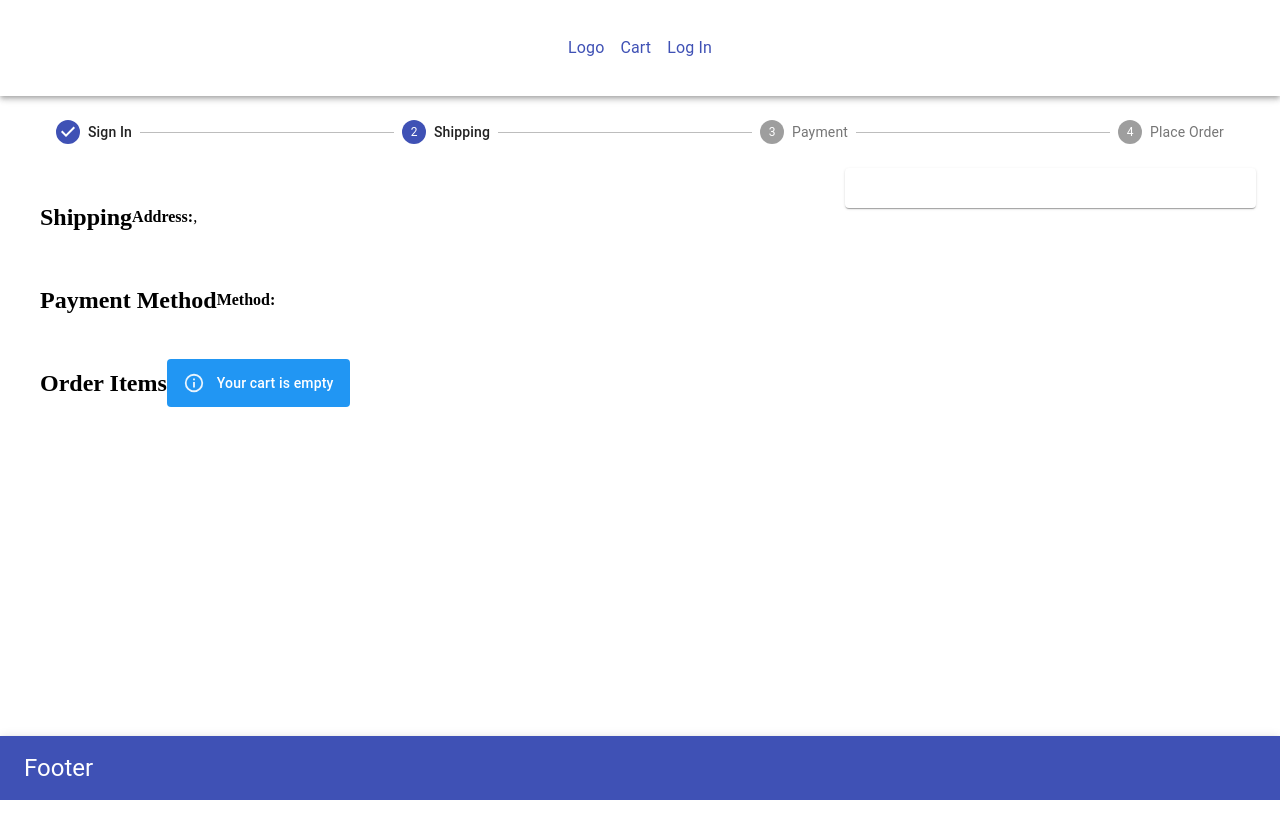
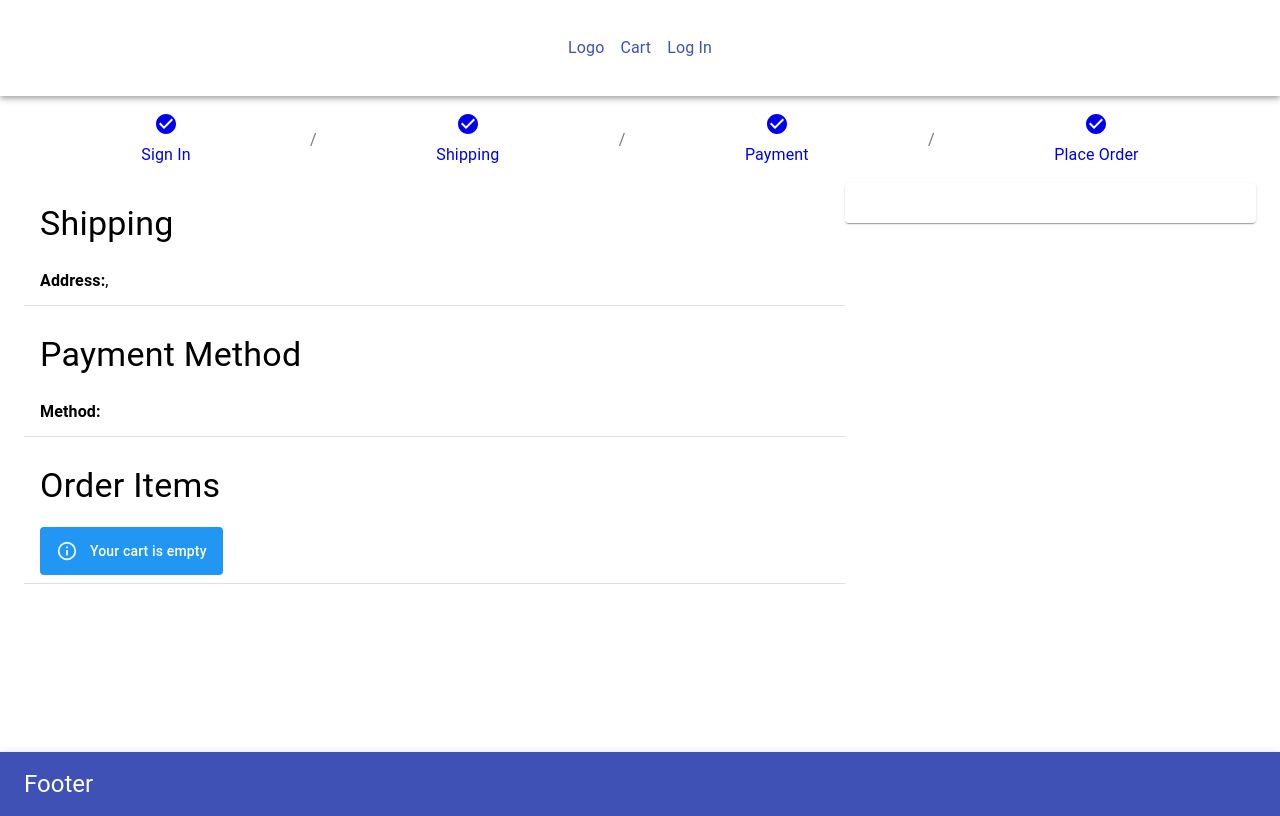
Before and after one commit to ARodriguezHacks/le-magasin-shop, a React (Create React App) app in the folder frontend/: page /placeorder in a window 1280 px wide. Built offline with nearby package versions, Linux system fonts and the light colour scheme.

Commit message:
Update PlaceOrderScreen grid

```diff
--- a/frontend/src/components/CheckoutSteps.js
+++ b/frontend/src/components/CheckoutSteps.js
@@ -1,24 +1,79 @@
-import React, { useState } from "react";
+import React from "react";
 import { Link } from "react-router-dom";
-import { Stepper, Step, StepLabel } from "@material-ui/core";
+import { Breadcrumbs, Typography } from "@material-ui/core";
+import CheckCircleIcon from "@material-ui/icons/CheckCircle";
+import { makeStyles } from "@material-ui/core/styles";
 
-function getSteps() {
-  return ["Sign In", "Shipping", "Payment", "Place Order"];
-}
+const useStyles = makeStyles({
+  space: {
+    "& .MuiBreadcrumbs-ol": {
+      justifyContent: "space-around",
+      maxWidth: "90%",
+      margin: "1em auto",
+    },
+    "& .MuiBreadcrumbs-li": {
+      textAlign: "center",
+    },
+  },
+});
 
 const CheckoutSteps = ({ step1, step2, step3, step4 }) => {
-  const [activeStep, setActiveStep] = useState(1);
-  const steps = getSteps();
-
+  const classes = useStyles();
   return (
-    <Stepper activeStep={activeStep}>
-      {steps.map((label) => (
-        <Step key={label}>
-          <StepLabel>{label}</StepLabel>
-        </Step>
-      ))}
-      {/* {step1 ? <Link to="/login">Sign In</Link> : <span>Sign In</span>} */}
-    </Stepper>
+    <Breadcrumbs aria-label="breadcrumb" className={classes.space}>
+      <span>
+        {step1 ? (
+          <Link to="/login">
+            <CheckCircleIcon />
+            <Typography>Sign In</Typography>
+          </Link>
+        ) : (
+          <>
+            <CheckCircleIcon color="disabled" />
+            <Typography>Sign In</Typography>
+          </>
+        )}
+      </span>
+      <span>
+        {step2 ? (
+          <Link to="/shipping">
+            <CheckCircleIcon />
+            <Typography>Shipping</Typography>
+          </Link>
+        ) : (
+          <>
+            <CheckCircleIcon color="disabled" />
+            <Typography>Shipping</Typography>
+          </>
+        )}
+      </span>
+      <span>
+        {step3 ? (
+          <Link to="/payment">
+            <CheckCircleIcon />
+            <Typography>Payment</Typography>
+          </Link>
+        ) : (
+          <>
+            <CheckCircleIcon color="disabled" />
+            <Typography>Payment</Typography>
+          </>
+        )}
+      </span>
+      <span>
+        {step4 ? (
+          <Link to="/placeorder">
+            <CheckCircleIcon />
+            <Typography>Place Order</Typography>
+          </Link>
+        ) : (
+          <>
+            <CheckCircleIcon color="disabled" />
+            <Typography>Place Order</Typography>
+          </>
+        )}
+      </span>
+    </Breadcrumbs>
   );
 };
 
--- a/frontend/src/components/Footer.js
+++ b/frontend/src/components/Footer.js
@@ -1,24 +1,24 @@
 import React from "react";
-import { makeStyles } from "@material-ui/core/styles";
+// import { makeStyles } from "@material-ui/core/styles";
 import { AppBar, Toolbar, Typography } from "@material-ui/core";
 
-const useStyles = makeStyles({
-  grow: {
-    flexGrow: 1,
+// const useStyles = makeStyles({
+//   grow: {
+//     flexGrow: 1,
 
-    "& .MuiOutlinedInput-root": {
-      borderRadius: "25px",
-    },
-  },
+//     "& .MuiOutlinedInput-root": {
+//       borderRadius: "25px",
+//     },
+//   },
 
-  nav: {
-    backgroundColor: "#fff",
-    padding: "1rem",
-    "& *": {
-      margin: "0 4px",
-    },
-  },
-});
+//   nav: {
+//     backgroundColor: "#fff",
+//     padding: "1rem",
+//     "& *": {
+//       margin: "0 4px",
+//     },
+//   },
+// });
 
 const Footer = () => {
   // const classes = useStyles();
--- a/frontend/src/screens/PaymentScreen.js
+++ b/frontend/src/screens/PaymentScreen.js
@@ -1,15 +1,12 @@
 import React, { useState } from "react";
 import { useHistory } from "react-router-dom";
 import { useDispatch, useSelector } from "react-redux";
-import { makeStyles } from "@material-ui/core/styles";
 import {
-  Grid,
   FormControl,
   FormControlLabel,
   FormLabel,
   Button,
   FormGroup,
-  Paper,
   RadioGroup,
   Radio,
 } from "@material-ui/core";
--- a/frontend/src/screens/PlaceOrderScreen.js
+++ b/frontend/src/screens/PlaceOrderScreen.js
@@ -10,8 +10,8 @@ import {
   ListItem,
   ListItemText,
   Card,
+  CardContent,
   CardMedia,
-  CardContent,
   Typography,
 } from "@material-ui/core";
 
@@ -66,23 +66,40 @@ const PlaceOrderScreen = () => {
         <Grid item md={8}>
           <List>
             <ListItem>
-              <h2>Shipping</h2>
-              <p>
+              <ListItemText>
+                <Typography variant="h4">Shipping</Typography>
+              </ListItemText>
+            </ListItem>
+            <ListItem divider>
+              <ListItemText>
                 <strong>Address:</strong>
                 {cart.shippingAddress.address}, {cart.shippingAddress.city}
                 {cart.shippingAddress.postalCode} {cart.shippingAddress.country}
-              </p>
+              </ListItemText>
             </ListItem>
+          </List>
 
+          <List>
             <ListItem>
-              <h2>Payment Method</h2>
+              <ListItemText>
+                <Typography variant="h4">Payment Method</Typography>
+              </ListItemText>
+            </ListItem>
+            <ListItem divider>
+              <ListItemText>
+                <strong>Method:</strong>
+                {cart.paymentMethod}
+              </ListItemText>
+            </ListItem>
+          </List>
 
-              <strong>Method:</strong>
-              {cart.paymentMethod}
+          <List>
+            <ListItem>
+              <ListItemText>
+                <Typography variant="h4">Order Items</Typography>
+              </ListItemText>
             </ListItem>
-
-            <ListItem>
-              <h2>Order Items</h2>
+            <ListItem divider>
               {cart.cartItems.length === 0 ? (
                 <Message>Your cart is empty</Message>
               ) : (
@@ -90,8 +107,14 @@ const PlaceOrderScreen = () => {
                   {cart.cartItems.map((item, index) => (
                     <ListItem key={index}>
                       <Grid container>
-                        <Grid container item xs={5} sm={3} md={1}>
-                          <img src={item.image} alt={item.name} />
+                        <Grid container item md={1}>
+                          <Card>
+                            <CardMedia
+                              component="img"
+                              image={item.image}
+                              alt={item.name}
+                            />
+                          </Card>
                         </Grid>
                         <Grid item md={1}>
                           <Link to={`/product/${item.product}`} />
@@ -113,6 +136,7 @@ const PlaceOrderScreen = () => {
             </ListItem>
           </List>
         </Grid>
+
         <Grid item md={4}>
           <Card>
             <CardContent></CardContent>
--- a/frontend/src/screens/ShippingScreen.js
+++ b/frontend/src/screens/ShippingScreen.js
@@ -1,15 +1,12 @@
 import React, { useState } from "react";
 import { useHistory } from "react-router-dom";
 import { useDispatch, useSelector } from "react-redux";
-import { makeStyles } from "@material-ui/core/styles";
 import {
-  Grid,
   FormControl,
   InputLabel,
   Input,
   Button,
   FormGroup,
-  Paper,
 } from "@material-ui/core";
 import FormContainer from "../components/FormContainer";
 import CheckoutSteps from "../components/CheckoutSteps";
```
